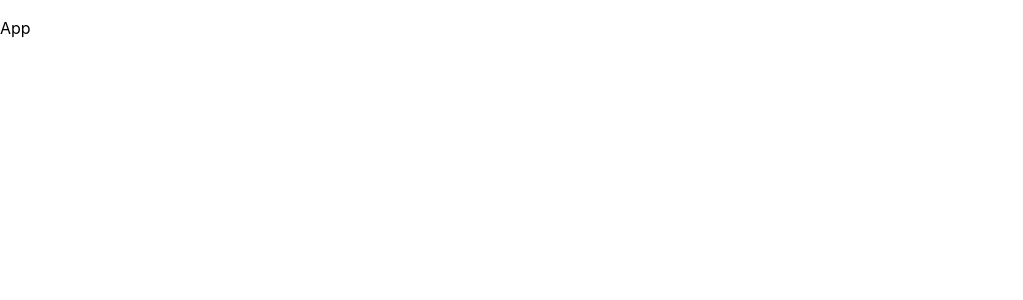
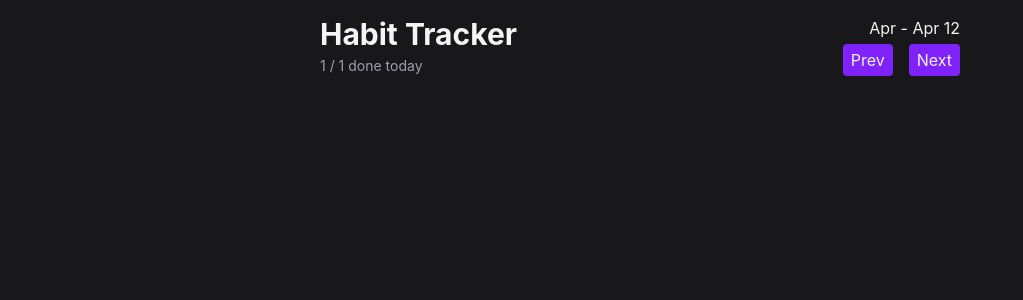
Before and after one commit to sercansimsek/habit_tracker, a React (Vite) app: page / in a window 1280 px wide. Shown: the top 300 px of the page, without its empty margins (0-1023 px from the left). Built offline with nearby package versions, Linux system fonts and the light colour scheme.

Commit message:
Header section created

```diff
--- a/src/App.tsx
+++ b/src/App.tsx
@@ -1,3 +1,27 @@
+import { Button } from "./components/Button";
+
 export default function App() {
-  return <div className="mt-4">App</div>
+  return (
+    <div className="max-w-2xl mx-auto p-4 flex flex-col gap-4">
+      <Header />
+    </div>
+  );
 }
+
+function Header() {
+  return (
+    <header className="flex items-center justify-between">
+      <div className="flex flex-col gap-1">
+        <h1 className="text-3xl font-bold">Habit Tracker</h1>
+        <span className="text-zinc-400 text-sm">1 / 1 done today</span>
+      </div>
+      <div className="flex flex-col gap-1 items-end">
+        <span>Apr - Apr 12</span>
+        <div className="flex items-center gap-4">
+          <Button>Prev</Button>
+          <Button>Next</Button>
+        </div>
+      </div>
+    </header>
+  );
+}
--- /dev/null
+++ b/src/components/Button.tsx
@@ -0,0 +1,13 @@
+import type { ReactNode } from "react";
+
+type ButtonProps = {
+  children: ReactNode;
+};
+
+export function Button({ children }: ButtonProps) {
+  return (
+    <button className="bg-violet-600 hover:bg-violet-500 transition-colors rounded px-2 py-1 disabled:opacity-30 disabled:cursor-not-allowed">
+      {children}
+    </button>
+  );
+}
--- a/src/index.css
+++ b/src/index.css
@@ -1 +1,6 @@
 @import "tailwindcss";
+
+body {
+    background-color: var(--color-zinc-900);
+    color: var(--color-zinc-100)
+}
```
